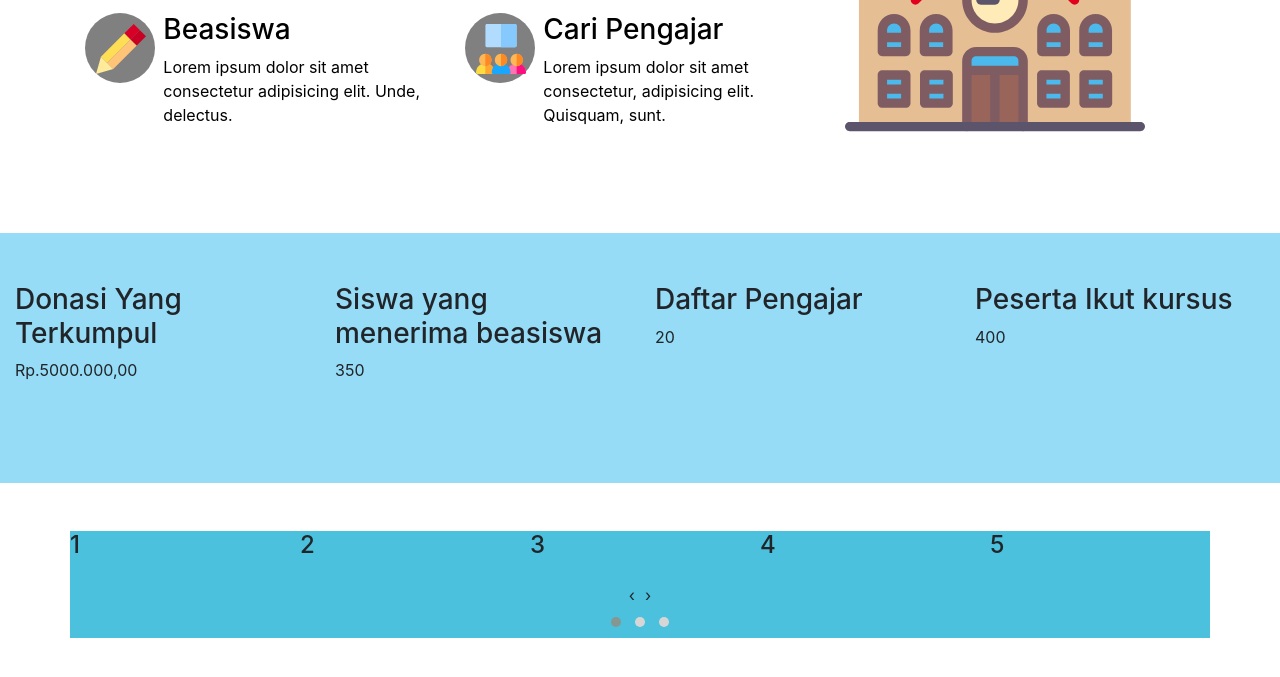
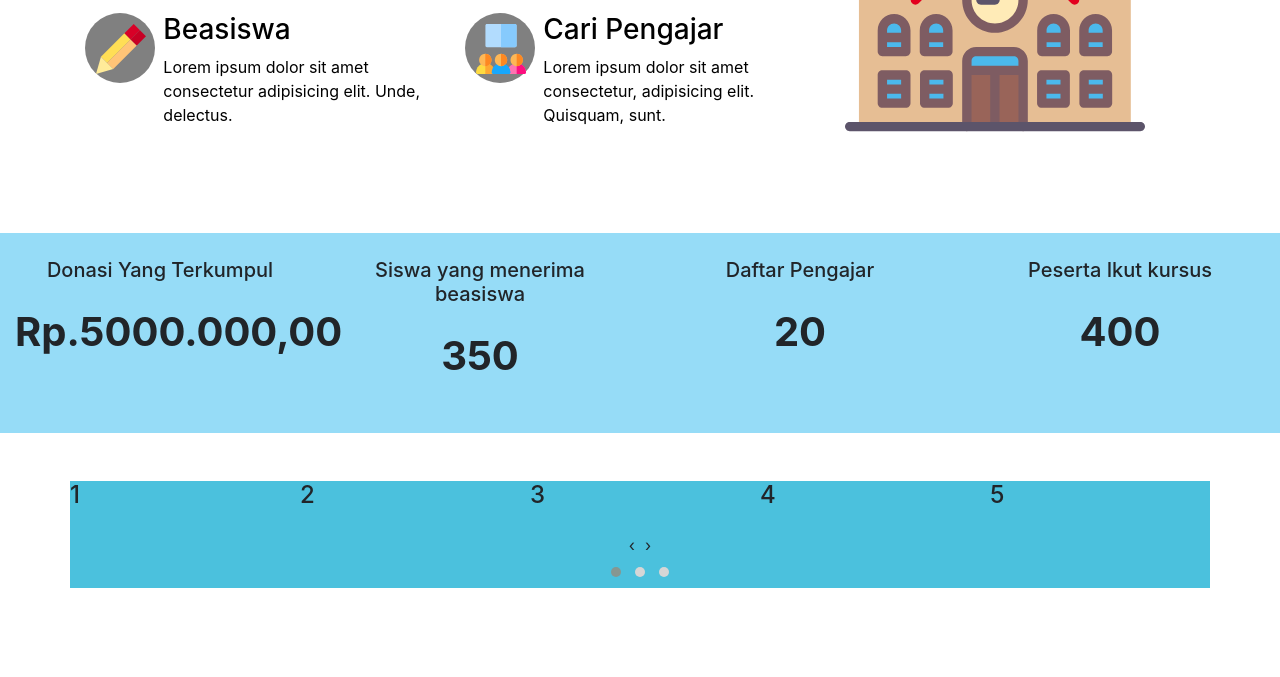
Before and after one commit to wildannajahw/patungan, a plain HTML site: page bisabelajar.html in a window 1280 px wide. Shown: the part 241-918 px from the top of the page. Drawn offline with nearby package versions, Linux system fonts and the light colour scheme; a web font is replaced by a local one.

Commit message:
bisa belajar 7

```diff
--- a/css/bisabelajar.css
+++ b/css/bisabelajar.css
@@ -78,10 +78,18 @@ header{
 /* statistik */
 .statistik{
     background-color: #96DCF7;
-    height: 250px;
+    height: 200px;
 }
 .statistik h3{
-    margin-top: 50px;
+    margin-top: 25px;
+    font-size: 20px;
+    text-align: center;
+}
+.statistik p{
+    font-size: 40px;
+    font-weight: bold;
+    text-align: center;
+    margin-top: 20px;
 }
 
 /* penerima beasiswa */
```
